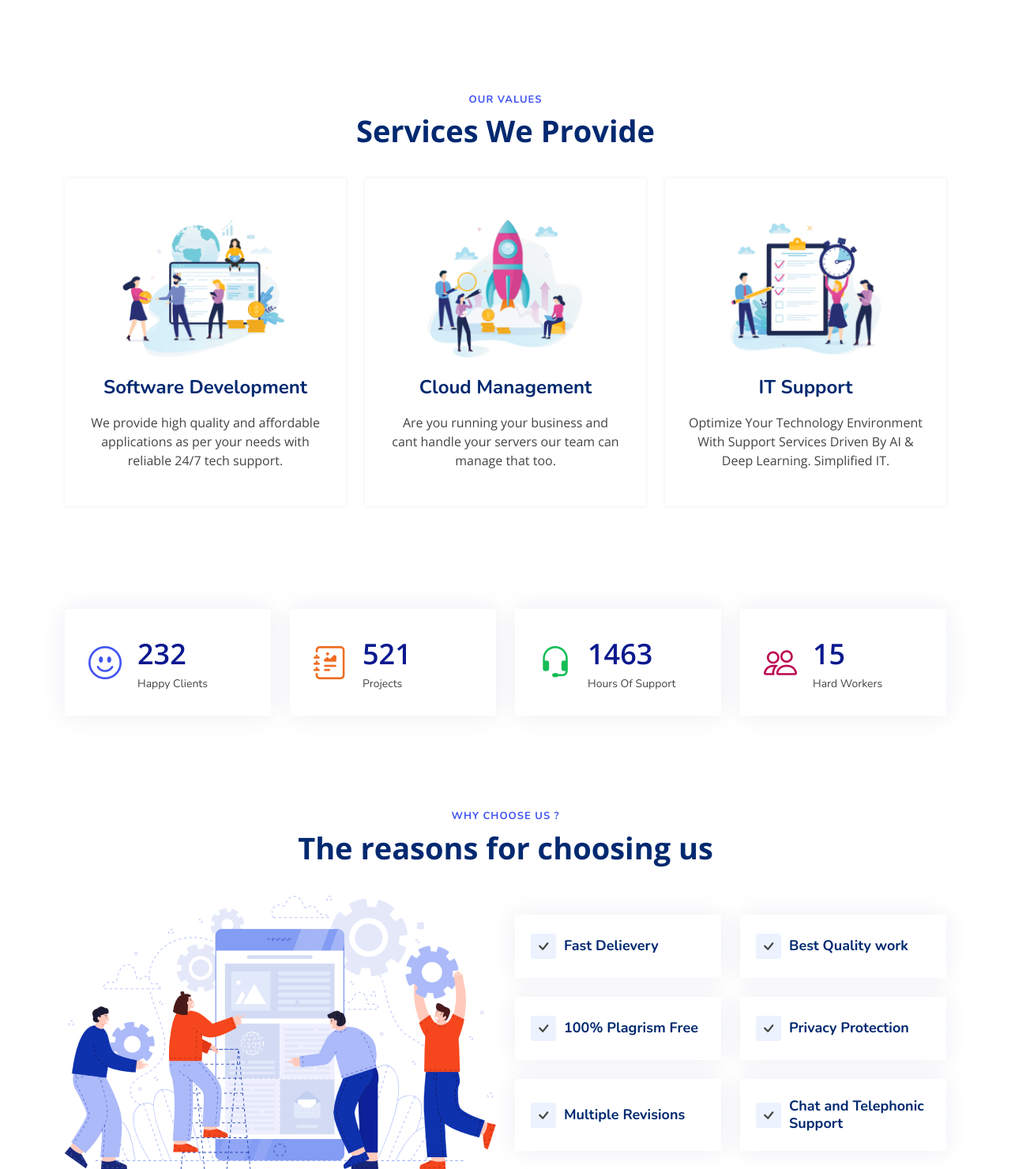
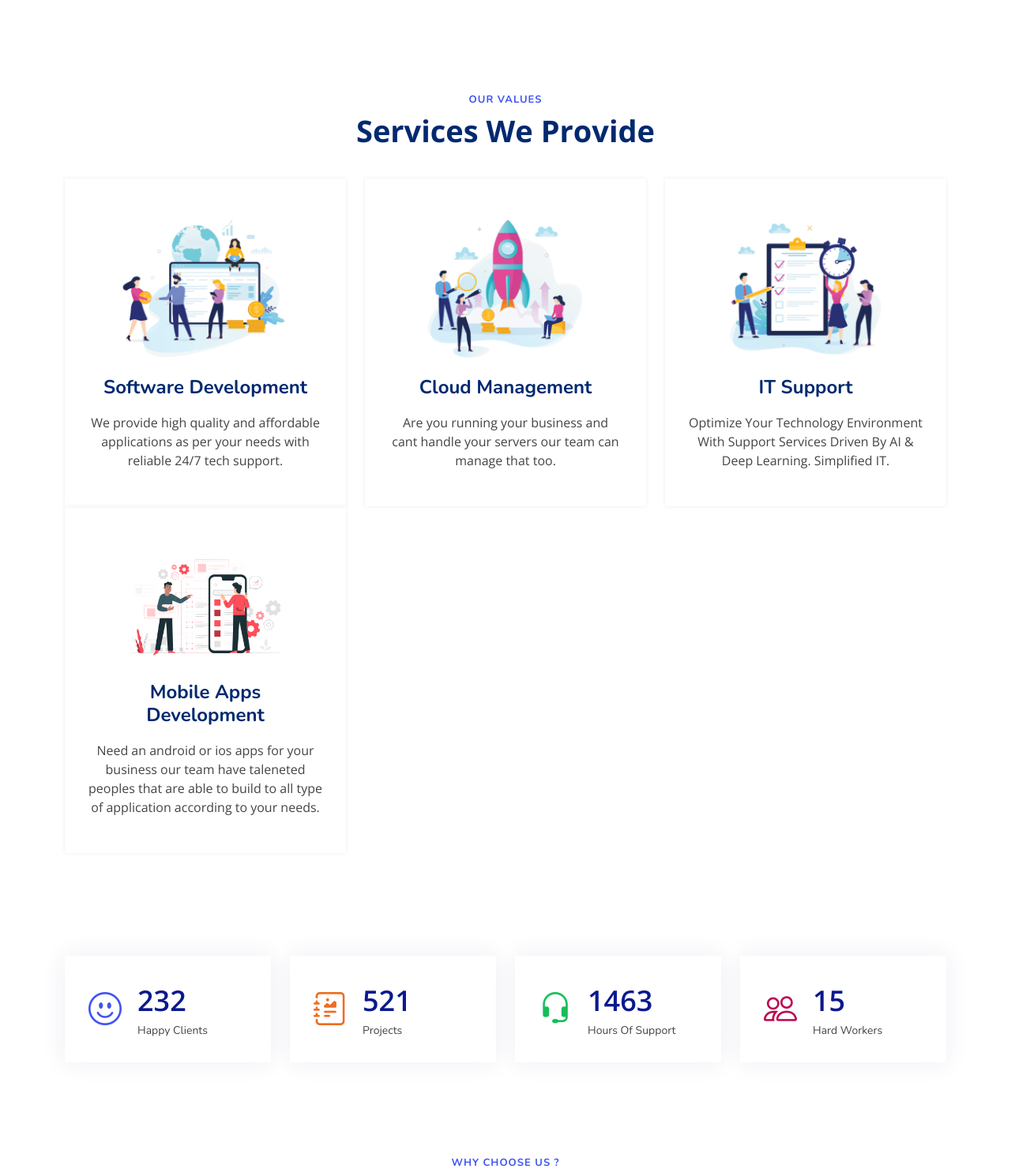
Before and after one commit to sumit7577/cubicus, a Django app: page / in a window 1280 px wide. Shown: the part 1280-2760 px from the top of the page at 79% size. Run offline with Django 3.2, Linux system fonts and the light colour scheme; some libraries are stand-ins or nearby versions.

Commit message:
another commit

```diff
--- a/Templates/index.html
+++ b/Templates/index.html
@@ -11,8 +11,8 @@
   <meta content="" name="keywords">
 
   <!-- Favicons -->
-  <link href="/static/img/cubicus.jpeg" rel="icon">
-  <link href="/static/img/cubicus.jpeg" rel="apple-touch-icon">
+  <link href="/static/img/cubicus.png" rel="icon">
+  <link href="/static/img/cubicus.png" rel="apple-touch-icon">
 
   <!-- Google Fonts -->
   <link href="https://fonts.googleapis.com/css?family=Open+Sans:300,300i,400,400i,600,600i,700,700i|Nunito:300,300i,400,400i,600,600i,700,700i|Poppins:300,300i,400,400i,500,500i,600,600i,700,700i" rel="stylesheet">
@@ -164,6 +164,14 @@
               <img src="/static/img/values-3.png" class="img-fluid" alt="">
               <h3>IT Support</h3>
               <p>Optimize Your Technology Environment With Support Services Driven By AI & Deep Learning. Simplified IT.</p>
+            </div>
+          </div>
+
+          <div class="col-lg-4 mt-4 mt-lg-0">
+            <div class="box" data-aos="fade-up" data-aos-delay="600">
+              <img src="/static/img/app.jpg" class="img-fluid" alt="">
+              <h3>Mobile Apps Development</h3>
+              <p>Need an android or ios apps for your business our team have taleneted peoples that are able to build to all type of application according to your needs.</p>
             </div>
           </div>
 
@@ -709,7 +717,7 @@
             <div class="portfolio-wrap">
               <img src="/static/img/portfolio/jaango.png" class="img-fluid" alt="">
               <div class="portfolio-info">
-                <h4>Web 1</h4>
+                <h4>Upgrade to optimized and better Technology</h4>
                 <p>Jaango</p>
                 <div class="portfolio-links">
                   <a href="/static/img/portfolio/jaango.png" data-gallery="portfolioGallery" class="portfokio-lightbox" title="App 1"><i class="bi bi-plus"></i></a>
@@ -723,7 +731,7 @@
             <div class="portfolio-wrap">
               <img src="/static/img/portfolio/video.png" class="img-fluid" alt="">
               <div class="portfolio-info">
-                <h4>Web 2</h4>
+                <h4>Video Editing Application</h4>
                 <p>Video-Editor</p>
                 <div class="portfolio-links">
                   <a href="/static/img/portfolio/video.png" data-gallery="portfolioGallery" class="portfokio-lightbox" title="Web 3"><i class="bi bi-plus"></i></a>
@@ -737,7 +745,7 @@
             <div class="portfolio-wrap">
               <img src="/static/img/portfolio/envio.png" class="img-fluid" alt="">
               <div class="portfolio-info">
-                <h4>Web 3</h4>
+                <h4>All in one Delivery services Solution</h4>
                 <p>Envio</p>
                 <div class="portfolio-links">
                   <a href="/static/img/portfolio/envio.png" data-gallery="portfolioGallery" class="portfokio-lightbox" title="App 2"><i class="bi bi-plus"></i></a>
```
Also changed, not shown: static/img/app.jpg (added), static/img/cubicus.png.
